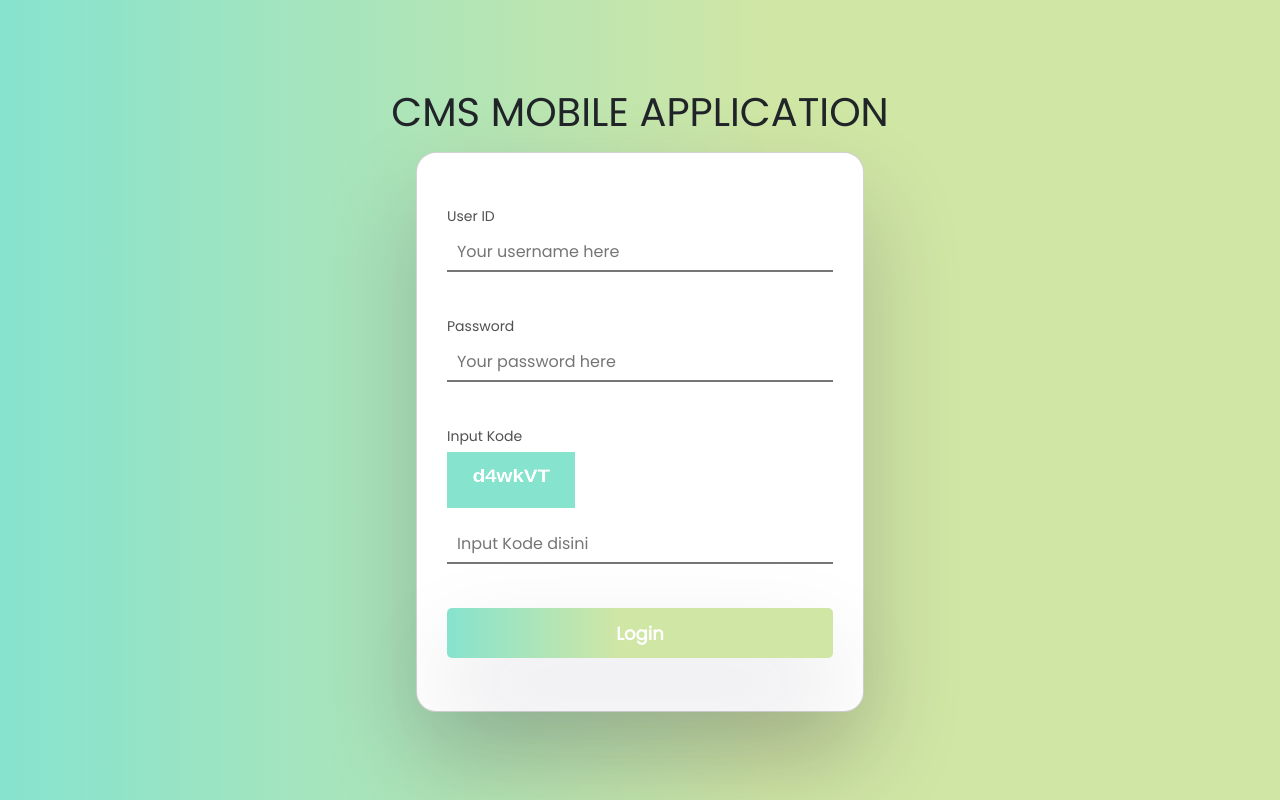
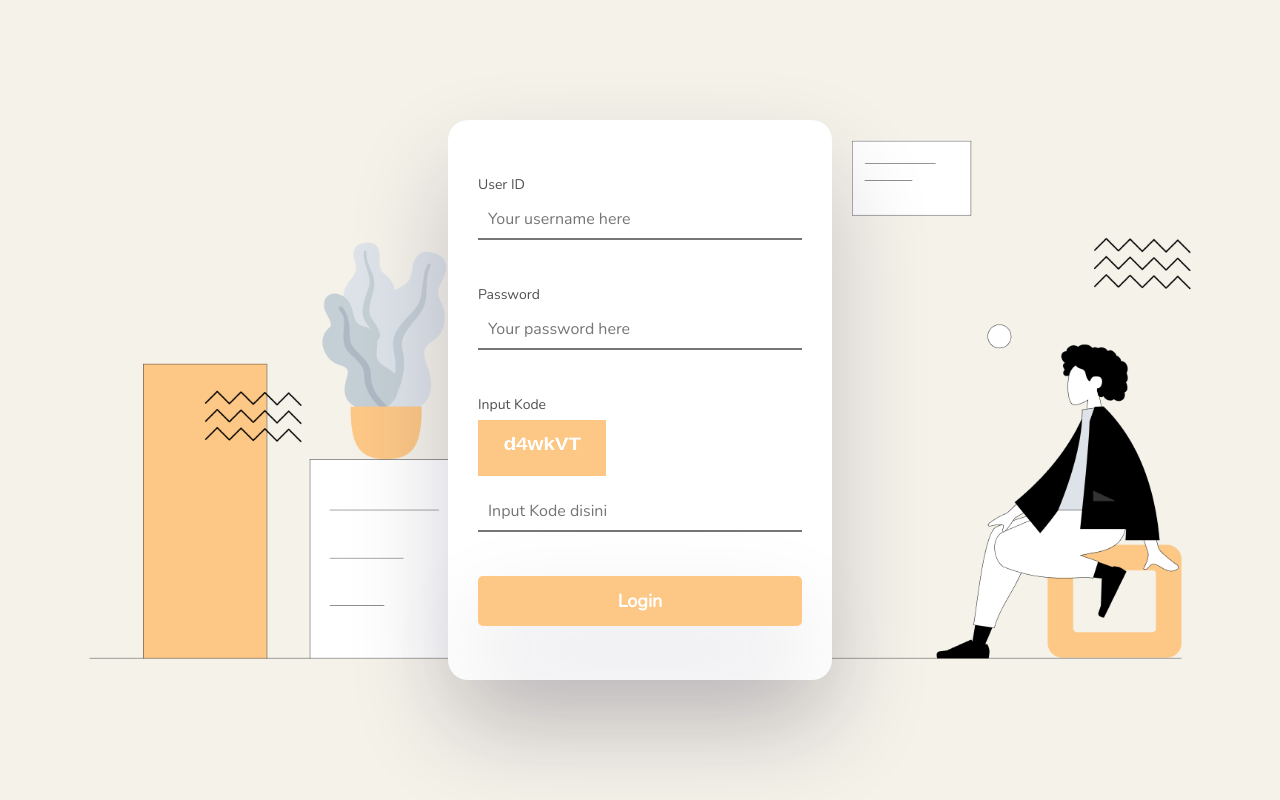
Before and after one commit to wiaryadhi/FrontEnd-TA, an Angular app: page / in a window 1280 px wide. Built offline with nearby package versions, Linux system fonts and the light colour scheme.

Commit message:
fix design login

```diff
--- /dev/null
+++ b/src/app/interfaces/i-login.ts
@@ -0,0 +1,12 @@
+export interface ILogin {
+  uniqId: string;
+  password: string;
+}
+
+export interface ILoginToken {
+  id: number,
+  uniqId: string,
+  msisdn: number
+}
+
+// {"data":{"id":4,"uniqId":"arya","collectName":"Azimm","type":"type","title":"Staff","password":"123123","coveran":"Boyolali","phoneNumber":"0813336","msisdn":"0813336","remark":"-","activated":false,"cms":false,"mobile":false},"success":true,"message":"BERHASIL LOGIN","status":200,"timestamp":"2023-01-13T10:05:54.079+00:00"}
--- /dev/null
+++ b/src/app/interfaces/i-user.ts
@@ -0,0 +1,24 @@
+export interface IUser {
+  id: number,
+  uniqId: string,
+  collectName: string,
+  type: string,
+  title: string,
+  password: number,
+  coveran: string,
+  phoneNumber: number,
+  msisdn: number,
+  remark: string,
+  activated: boolean,
+  cms: boolean,
+  mobile: boolean
+}
+
+
+export interface ILoginWrapper {
+  data: IUser;
+  success: boolean,
+  message: string,
+  status: number,
+  timestamp: string
+}
--- a/src/app/login-page/login-page.component.css
+++ b/src/app/login-page/login-page.component.css
@@ -2,7 +2,13 @@
   margin: 0px;
   padding: 0px;
   box-sizing: border-box;
-  font-family: 'Poppins';
+  font-family: 'Nunito', sans;
+
+}
+body {
+  background-image: url("/assets/bg.png");
+  background-size: cover;
+  background-position: center;
 }
 
 section {
@@ -15,17 +21,18 @@ section {
   justify-content: center;
   align-items: center;
   height: 100vh;
-  background: linear-gradient(90deg, rgba(134,227,206,1) 0%, rgba(208,230,165,1)60%);
-  background-size: contain;
+
+
 }
 
 .card {
   display: flex;
   border-radius: 20px;
+  border-style: none;
   background-color: #FFFFFF;
   justify-content: center;
   align-content: center;
-  width: 35vw;
+  width: 30vw;
   height: 70vh;
   box-shadow: rgba(20, 12, 46, 0.2) 0px 48px 100px 0px;}
 
@@ -72,7 +79,7 @@ input {
 }
 
 button {
-  background-image: linear-gradient(90deg, rgba(134,227,206,1) 0%, rgba(208,230,165,1) 45%);
+  background-color: #fdc886;
   height: 50px;
   box-shadow: rgba(17, 12, 46, 0.15) 0px 48px 100px 0px;
   border: none;
@@ -82,7 +89,8 @@ button {
 }
 
 button:hover {
-  background-color: #86E3CE;
+  /*darker*/
+  background-color: #F4AF59;
   transition: 0.8s;
   color: #FFFFFF;
 }
@@ -92,7 +100,7 @@ button:hover {
   margin-bottom: 50px;
 }
 canvas {
-  background: #86E3CE;
+  background: #fdc886;
   width: 10vw;
   height: 7vh;
 }
--- a/src/app/login-page/login-page.component.html
+++ b/src/app/login-page/login-page.component.html
@@ -5,30 +5,46 @@
   <meta http-equiv="X-UA-Compatible" content="IE=edge">
   <meta name="viewport" content="width=device-width, initial-scale=1.0">
   <link rel="stylesheet" href="login-page.component.css">
-  <link href='https://fonts.googleapis.com/css?family=Poppins' rel='stylesheet'>
+  <link rel="preconnect" href="https://fonts.gstatic.com" crossorigin>
+  <link href="https://fonts.googleapis.com/css2?family=Nunito&display=swap" rel="stylesheet">
   <script src="myscripts.js"></script>
 </head>
 <body>
 <section class="login">
-  <h1 class="mb-3">CMS MOBILE APPLICATION</h1>
   <div class="card">
     <div class="kanan">
       <!--      <div>-->
       <!--        <h1 class="titleLogin">Login</h1>-->
       <!--      </div>-->
-      <div class="card-content">
+      <form class="card-content" [formGroup]="requiredForm" (ngSubmit)="onLogin()">
+
         <label for=>User ID</label>
-        <input type="text" name="uname" id="uname" placeholder="Your username here">
+        <input type="text" name="uniqId" placeholder="Your username here" formControlName="uniqId">
+        <!--        <input type="text" [(ngModel)]="">-->
+
+        <div *ngIf="requiredForm.controls['uniqId'].invalid
+              && requiredForm.controls['uniqId'].touched" class="form-text">
+              <span class="text-danger" *ngIf="requiredForm.controls['uniqId'].errors?.['required']">
+                * required
+              </span>
+        </div>
         <br>
         <label for=>Password</label>
-        <input type="password" name="passwd" id="passwd" placeholder="Your password here">
+        <input type="password" id="passwd" placeholder="Your password here" formControlName="password">
+        <div *ngIf="requiredForm.controls['password'].invalid
+              && requiredForm.controls['password'].touched" class="form-text">
+              <span class="text-danger" *ngIf="requiredForm.controls['password'].errors?.['required']">
+                * required
+              </span>
+        </div>
         <br>
         <label for=>Input Kode</label>
         <canvas #myCanvas class="mb-3"></canvas>
-        <input type="password" name="passwd" id="inptKode" placeholder="Input Kode disini" [(ngModel)]="captchaInput">
+        <input type="text" id="inptKode" placeholder="Input Kode disini" [(ngModel)]="captchaInput"
+               [ngModelOptions]="{standalone: true}">
         <br>
-        <button type="submit" id="btnLogin" (click)="verifyCaptcha()"><strong>Login</strong></button>
-      </div>
+        <button type="submit" id="btnLogin"><strong>Login</strong></button>
+      </form>
     </div>
   </div>
 </section>
--- a/src/app/login-page/login-page.component.ts
+++ b/src/app/login-page/login-page.component.ts
@@ -1,4 +1,12 @@
 import {AfterViewInit, Component, ElementRef, OnInit, ViewChild} from '@angular/core';
+import {FormBuilder, FormControl, FormGroup, Validators} from "@angular/forms";
+import {ILogin, ILoginToken} from "../interfaces/i-login";
+import {LoginService} from "../services/login.service";
+import {StorageService} from "../services/storage.service";
+import {ActivatedRoute, Router} from "@angular/router";
+import {HttpErrorResponse} from "@angular/common/http";
+import {throwError} from "rxjs";
+import {ILoginWrapper} from "../interfaces/i-user";
 
 @Component({
   selector: 'app-login-page',
@@ -7,6 +15,18 @@ import {AfterViewInit, Component, ElementRef, OnInit, ViewChild} from '@angular/
 })
 
 export class LoginPageComponent implements AfterViewInit, OnInit {
+
+  lastURL: string | null = null;
+  defaultURL: string = "/login";
+  requiredForm: FormGroup;
+
+  messageError: string = "";
+
+  user: ILogin = {
+    uniqId: "",
+    password: ""
+  };
+
   public context: CanvasRenderingContext2D | null;
 
   @ViewChild("myCanvas")
@@ -15,9 +35,56 @@ export class LoginPageComponent implements AfterViewInit, OnInit {
   captchaCode: string = "";
   captchaInput: string = "";
 
-constructor() {
-  this.context = null
-}
+  constructor(private loginService: LoginService,
+              private storageService: StorageService,
+              private router: Router,
+              private fb: FormBuilder) {
+    this.requiredForm = new FormGroup({
+      uniqId: new FormControl(this.user.uniqId, [
+        Validators.required,
+        Validators.minLength(5)
+      ]),
+      password: new FormControl(this.user.password, [
+        Validators.required,
+        Validators.minLength(5)
+      ])
+    })
+    this.context = null
+  }
+
+  private handleError(error: HttpErrorResponse) {
+    console.log(error.message);
+    return throwError(() => new Error('Something Bad Happen'))
+  }
+
+  onLogin() {
+    console.log(this.captchaCode === this.captchaInput)
+    if (this.captchaCode === this.captchaInput) {
+      console.log(this.requiredForm.value)
+      this.user = this.requiredForm.value
+      this.loginService.login(this.user)
+        .subscribe(
+          (response: ILoginWrapper) => {
+            this.storageService.save('UNIQID', response.data.uniqId);
+            this.storageService.save('MSISDN', `${response.data.msisdn}`);
+            if (this.lastURL) {
+              this.router.navigate([this.lastURL])
+            } else {
+              this.router.navigate([this.defaultURL])
+
+            }
+
+          }, error => {
+            console.log(error.message);
+            alert("Username atau Password salah")
+            this.messageError = error.message;
+          }
+        )
+    }
+     else {
+      alert("captcha salah")
+    }
+  }
 
   ngAfterViewInit(): void {
     this.captchaCode = this.getCaptcha();
@@ -26,51 +93,30 @@ constructor() {
     this.context!.fillStyle = "white";
     this.context!.font = "bold 48px Arial";
     console.log(this.captchaCode);
-    this.context!.fillText(this.captchaCode,  60, 80);
+    this.context!.fillText(this.captchaCode, 60, 80);
   }
 
-  getCaptcha(length: number = 6): string{
+  getCaptcha(length: number = 6): string {
     var result = '';
     var characters = 'ABCDEFGHIJKLMNOPQRSTUVWXYZabcdefghijklmnopqrstuvwxyz1234567890'
     var charactersLength = characters.length;
-    for (var i = 0; i < length; i++){
-      result += characters.charAt(Math.floor(Math.random()* charactersLength))
+    for (var i = 0; i < length; i++) {
+      result += characters.charAt(Math.floor(Math.random() * charactersLength))
     }
     return result;
   }
 
-  verifyCaptcha(){
-    if (this.captchaCode === this.captchaInput){
-      alert("sukses");
-    } else  {
-      alert("captcha salah")
-    }
-  }
+  // verifyCaptcha() {
+  //   if (this.captchaCode === this.captchaInput) {
+  //     alert("sukses");
+  //   } else {
+  //     alert("captcha salah")
+  //   }
+  // }
 
   ngOnInit(): void {
-  this.captchaCode = this.getCaptcha();
+    this.captchaCode = this.getCaptcha();
+
   }
 
 }
-
-let username:any = document.getElementById("uname");
-let password:any = document.getElementById("passwd");
-let alertLogin:any = document.getElementById("alertLogin");
-let btnLogin = document.querySelector("#btnLogin");
-
-username?.addEventListener("change", (e: any) => {
-  username = e.target.value;
-  console.log(username);
-});
-
-password?.addEventListener("change", (e: any) => {
-  password = e.target.value;
-});
-
-btnLogin?.addEventListener("click", (e: any) => {
-  if(username == "arya" && password == "pass") {
-    alertLogin.innerHTML = `Login berhasil! Selamat datang ${username}!`
-  } else {
-    alertLogin.innerHTML = `Login Gagal, Username / Password salah & tidak boleh kosong!`
-  }
-})
--- a/src/app/services/base.service.ts
+++ b/src/app/services/base.service.ts
@@ -4,7 +4,7 @@ import { Injectable } from '@angular/core';
   providedIn: 'root'
 })
 export class BaseService {
-  baseURL: string = "http://localhost:4200/api/v1"
+  baseURL: string = "http://localhost:4200"
 
   constructor() { }
 }
--- /dev/null
+++ b/src/app/services/login.service.ts
@@ -0,0 +1,44 @@
+import {Injectable} from '@angular/core';
+import {BaseService} from "./base.service";
+import {HttpClient} from "@angular/common/http";
+import {StorageService} from "./storage.service";
+import {ILogin, ILoginToken} from "../interfaces/i-login";
+import {Observable} from "rxjs";
+import {ILoginWrapper, IUser} from "../interfaces/i-user";
+
+@Injectable({
+  providedIn: 'root'
+})
+export class LoginService {
+
+  endpoint: string = "/api/user/login"
+
+  constructor(private baseService: BaseService,
+              private httpClient: HttpClient,
+              private storageService: StorageService) {
+
+  }
+
+  login(loginUser: ILogin): Observable<ILoginWrapper>{
+    let body = JSON.stringify(loginUser);
+    const headers = {
+      'Content-Type': 'application/json'
+    }
+    return this.httpClient.post<ILoginWrapper>(
+      `${this.baseService.baseURL}${this.endpoint}`,
+      body, {headers}
+    )
+  }
+
+  isUserLoggedIn(): boolean{
+    if (this.storageService.check('UNIQID')){
+      return true;
+    }
+    return false;
+  }
+
+  logOut(): void{
+    this.storageService.clear('UNIQID');
+    this.storageService.clear('USERNAME')
+  }
+}
--- /dev/null
+++ b/src/app/services/storage.service.ts
@@ -0,0 +1,30 @@
+import {Injectable} from '@angular/core';
+
+@Injectable({
+  providedIn: 'root'
+})
+export class StorageService {
+
+  constructor() {
+  }
+
+  save(key: string, value: string): void {
+    localStorage.setItem(key, value);
+  }
+
+  getKey(key: string): string | null {
+    return localStorage.getItem(key);
+  }
+
+  check(key: string): boolean {
+    if (localStorage.getItem(key)) {
+      return true;
+    }
+
+    return false;
+  }
+
+  clear(key: string) {
+    localStorage.removeItem(key);
+  }
+}
```
Also changed, not shown: src/app/app-routing.module.ts (added, +17 -0 lines), src/app/app.module.ts (+7 -1 lines), src/assets/bg.png (added), src/assets/imageKiri.png (deleted).
